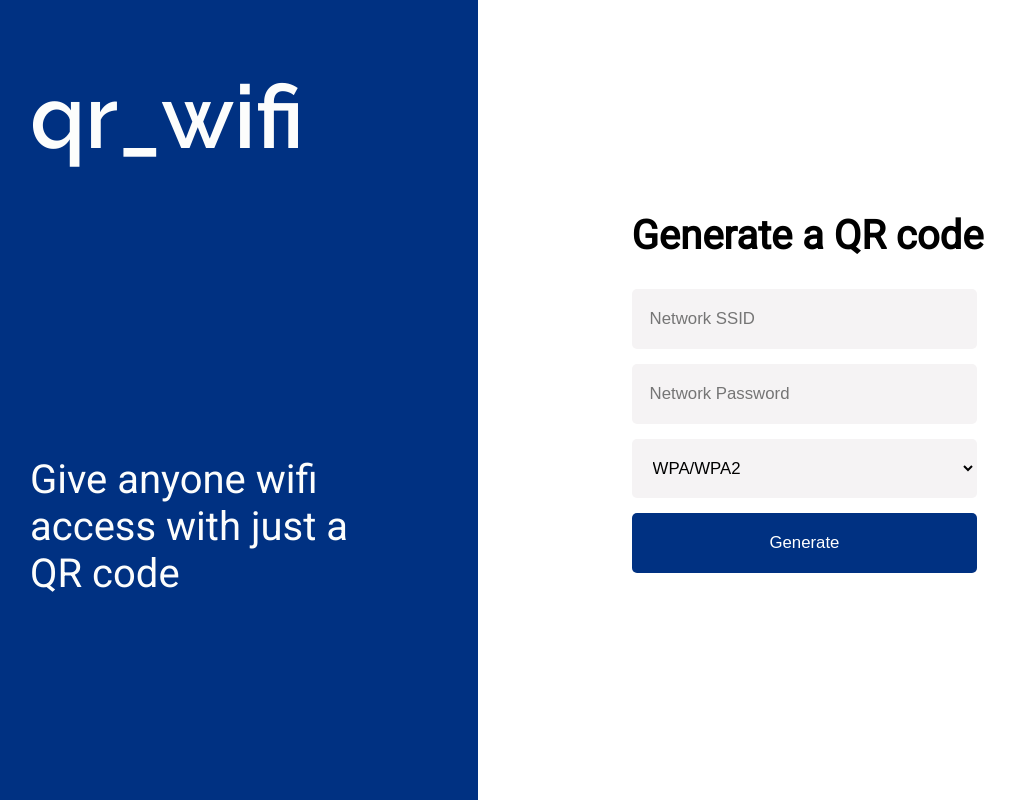
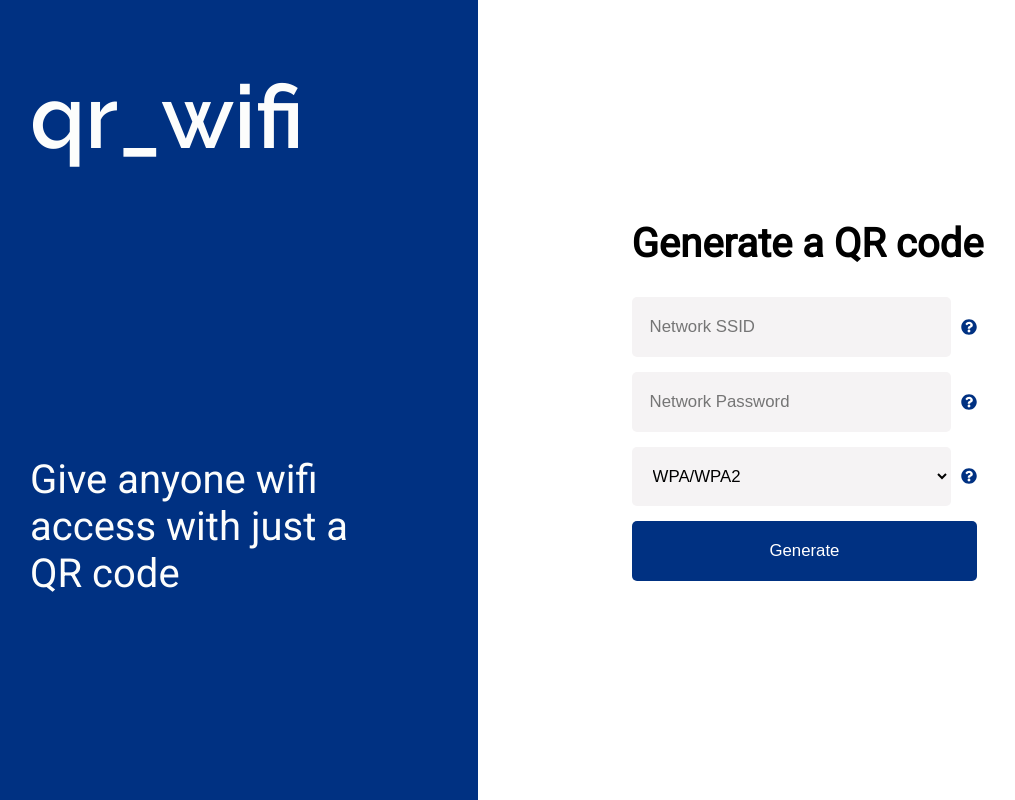
Before and after one commit to leokon/qr_wifi, a React (Vite) app: page / in a window 1280 px wide. Shown: the whole page, without its empty margins (34-1049 px from the left). Built offline with nearby package versions, Linux system fonts and the light colour scheme.

Commit message:
Add form tooltips

```diff
--- a/package.json
+++ b/package.json
@@ -4,8 +4,12 @@
   "description": "",
   "main": "index.js",
   "dependencies": {
+    "@fortawesome/fontawesome-svg-core": "^1.2.26",
+    "@fortawesome/free-solid-svg-icons": "^5.12.0",
+    "@fortawesome/react-fontawesome": "^0.1.8",
     "react": "^16.12.0",
-    "react-dom": "^16.12.0"
+    "react-dom": "^16.12.0",
+    "react-tooltip": "^3.11.2"
   },
   "devDependencies": {
     "@babel/core": "^7.8.3",
--- a/src/components/Form.js
+++ b/src/components/Form.js
@@ -1,4 +1,7 @@
 import React from "react";
+import ReactTooltip from "react-tooltip";
+import {FontAwesomeIcon} from "@fortawesome/react-fontawesome";
+import {faQuestionCircle} from "@fortawesome/free-solid-svg-icons";
 
 class Form extends React.Component {
     constructor(props) {
@@ -33,15 +36,26 @@ class Form extends React.Component {
                 <div className="form-header">Generate a QR code</div>
 
                 <form onSubmit={this.handleSubmit}>
+                    <div className="input-wrapper">
                         <input type="text" name="ssid" placeholder="Network SSID" value={this.state.ssid} onChange={this.handleChange} />
+                        <FontAwesomeIcon icon={faQuestionCircle} data-tip="The name you use to connect to your wifi network." />
+                    </div>
+                    <div className="input-wrapper">
                         <input type="password" name="password" placeholder="Network Password" value={this.state.password} onChange={this.handleChange} />
+                        <FontAwesomeIcon icon={faQuestionCircle} data-tip="The password you use to connect to your wifi network." />
+                    </div>
+                    <div className="input-wrapper">
                         <select name="encryption" value={this.state.encryption} onChange={this.handleChange}>
                             <option value="WPA/WPA2">WPA/WPA2</option>
                             <option value="WEP">WEP</option>
                             <option value="None">None</option>
                         </select>
+                        <FontAwesomeIcon icon={faQuestionCircle} data-tip="The type of encryption your wifi network uses. <br /> If you're not sure, leave the default!" />
+                    </div>
                     <input className="submit" type="submit" value="Generate" />
                 </form>
+
+                <ReactTooltip place="right" effect="solid" multiline={true} />
             </div>
         );
     }
--- a/src/index.css
+++ b/src/index.css
@@ -64,12 +64,13 @@ body {
     }
 
     .form-wrapper input, select {
+        width: 100%;
+        box-sizing: border-box;
         padding: 18px 16px;
         border-radius: 5px;
         border-color: transparent;
         box-shadow: none;
         font-size: 1.05rem;
-        margin-bottom: 15px;
         background-color: #F5F3F4;
     }
 
@@ -84,3 +85,14 @@ body {
         font-weight: bold;
         padding-bottom: 30px;
     }
+
+    .input-wrapper {
+        display: flex;
+        align-items: center;
+        margin-bottom: 15px;
+    }
+
+    .input-wrapper svg {
+        padding-left: 10px;
+        color: #003182;
+    }
```
Also changed, not shown: 6 other files (tests, documents, lock files or other folders). Lines whose indentation alone changed are shown as unchanged.
